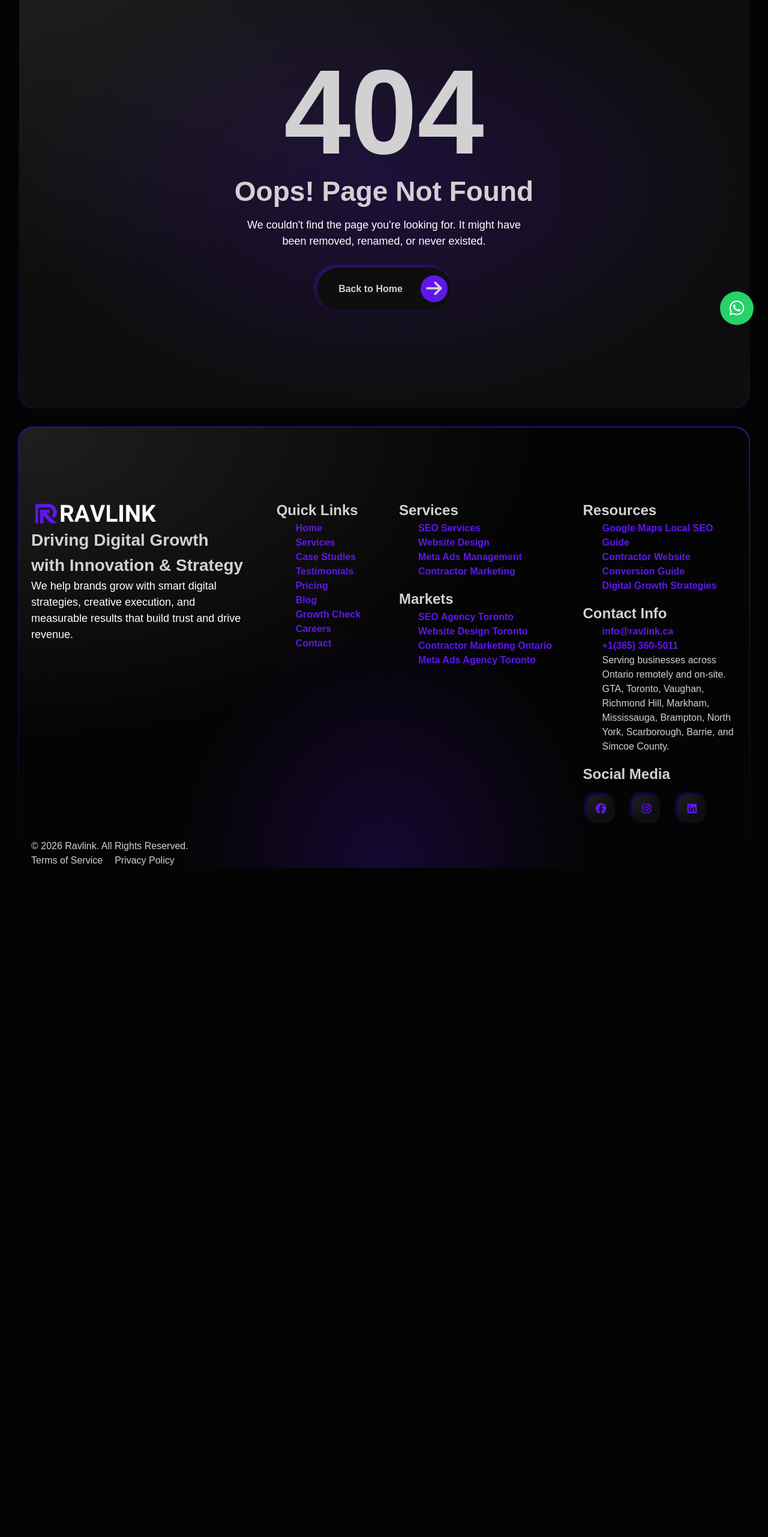
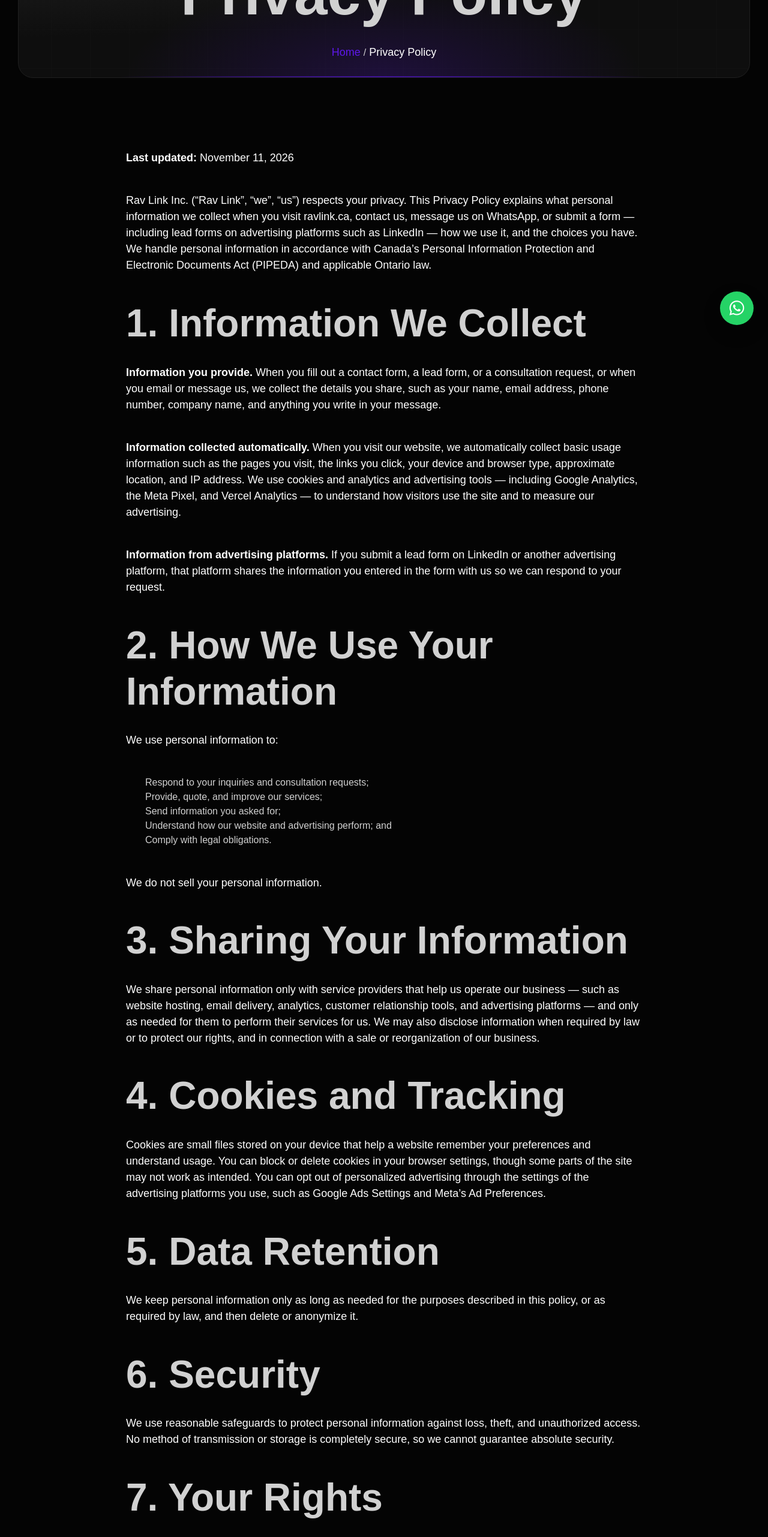
Before and after one commit to mabgcm/newravlink, a React (Vite) app: page /privacy-policy in a window 1280 px wide. Shown: the part 234-2797 px from the top of the page at 60% size. Before the commit the page ends 1681 px from the top, so only its background shows below. Built offline with nearby package versions, Linux system fonts and the light colour scheme; a web font is replaced by a local one.

Commit message:
Add Privacy Policy page and footer link

```diff
--- a/src/Components/Footer/footer.jsx
+++ b/src/Components/Footer/footer.jsx
@@ -152,7 +152,7 @@ const Footer = () => {
                             <span className="copyright">{t("footer.copyright", { year: new Date().getFullYear() })}</span>
                             <div className="d-flex flex-row gspace-2">
                                 <span className="legal-link" aria-disabled="true">{t("footer.terms")}</span>
-                                <span className="legal-link" aria-disabled="true">{t("footer.privacy")}</span>
+                                <NavLink to={langPath("/privacy-policy")} className="legal-link">{t("footer.privacy")}</NavLink>
                             </div>
                         </div>
 
--- /dev/null
+++ b/src/Page/PrivacyPolicy/index.jsx
@@ -0,0 +1,139 @@
+import React from "react";
+import { useTranslation } from "react-i18next";
+import HeadTitle from "../../Components/Head/HeadTitle";
+import BannerInnerSection from "../../Components/Banner/Inner";
+
+function PrivacyPolicyPage() {
+    const { t } = useTranslation();
+
+    return (
+        <>
+            <HeadTitle
+                title="Privacy Policy | Rav Link Inc."
+                description="How Rav Link Inc. collects, uses, and protects your personal information when you use ravlink.ca, contact us, or submit a lead form."
+            />
+            <BannerInnerSection
+                title={t("footer.privacy")}
+                currentPage={t("footer.privacy")}
+            />
+            <section className="section">
+                <div className="container">
+                    <div className="d-flex flex-column gspace-3" style={{ maxWidth: "860px", margin: "0 auto" }}>
+                        <p>
+                            <strong>Last updated:</strong> November 11, 2026
+                        </p>
+                        <p>
+                            Rav Link Inc. (&ldquo;Rav Link&rdquo;, &ldquo;we&rdquo;, &ldquo;us&rdquo;) respects
+                            your privacy. This Privacy Policy explains what personal information we collect
+                            when you visit ravlink.ca, contact us, message us on WhatsApp, or submit a form
+                            &mdash; including lead forms on advertising platforms such as LinkedIn &mdash; how
+                            we use it, and the choices you have. We handle personal information in accordance
+                            with Canada&rsquo;s Personal Information Protection and Electronic Documents Act
+                            (PIPEDA) and applicable Ontario law.
+                        </p>
+
+                        <h2>1. Information We Collect</h2>
+                        <p>
+                            <strong>Information you provide.</strong> When you fill out a contact form, a lead
+                            form, or a consultation request, or when you email or message us, we collect the
+                            details you share, such as your name, email address, phone number, company name,
+                            and anything you write in your message.
+                        </p>
+                        <p>
+                            <strong>Information collected automatically.</strong> When you visit our website, we
+                            automatically collect basic usage information such as the pages you visit, the
+                            links you click, your device and browser type, approximate location, and IP
+                            address. We use cookies and analytics and advertising tools &mdash; including
+                            Google Analytics, the Meta Pixel, and Vercel Analytics &mdash; to understand how
+                            visitors use the site and to measure our advertising.
+                        </p>
+                        <p>
+                            <strong>Information from advertising platforms.</strong> If you submit a lead form
+                            on LinkedIn or another advertising platform, that platform shares the information
+                            you entered in the form with us so we can respond to your request.
+                        </p>
+
+                        <h2>2. How We Use Your Information</h2>
+                        <p>We use personal information to:</p>
+                        <ul>
+                            <li>Respond to your inquiries and consultation requests;</li>
+                            <li>Provide, quote, and improve our services;</li>
+                            <li>Send information you asked for;</li>
+                            <li>Understand how our website and advertising perform; and</li>
+                            <li>Comply with legal obligations.</li>
+                        </ul>
+                        <p>We do not sell your personal information.</p>
+
+                        <h2>3. Sharing Your Information</h2>
+                        <p>
+                            We share personal information only with service providers that help us operate our
+                            business &mdash; such as website hosting, email delivery, analytics, customer
+                            relationship tools, and advertising platforms &mdash; and only as needed for them
+                            to perform their services for us. We may also disclose information when required
+                            by law or to protect our rights, and in connection with a sale or reorganization
+                            of our business.
+                        </p>
+
+                        <h2>4. Cookies and Tracking</h2>
+                        <p>
+                            Cookies are small files stored on your device that help a website remember your
+                            preferences and understand usage. You can block or delete cookies in your browser
+                            settings, though some parts of the site may not work as intended. You can opt out
+                            of personalized advertising through the settings of the advertising platforms you
+                            use, such as Google Ads Settings and Meta&rsquo;s Ad Preferences.
+                        </p>
+
+                        <h2>5. Data Retention</h2>
+                        <p>
+                            We keep personal information only as long as needed for the purposes described in
+                            this policy, or as required by law, and then delete or anonymize it.
+                        </p>
+
+                        <h2>6. Security</h2>
+                        <p>
+                            We use reasonable safeguards to protect personal information against loss, theft,
+                            and unauthorized access. No method of transmission or storage is completely secure,
+                            so we cannot guarantee absolute security.
+                        </p>
+
+                        <h2>7. Your Rights</h2>
+                        <p>
+                            Under PIPEDA, you may request access to the personal information we hold about
+                            you, ask us to correct it, or withdraw your consent to our use of it, subject to
+                            legal and contractual limits. To make a request, contact us using the details
+                            below. If you are not satisfied with our response, you may contact the Office of
+                            the Privacy Commissioner of Canada.
+                        </p>
+
+                        <h2>8. Third-Party Links</h2>
+                        <p>
+                            Our website may link to third-party websites or services. We are not responsible
+                            for their privacy practices, and we encourage you to read their privacy policies.
+                        </p>
+
+                        <h2>9. Children&rsquo;s Privacy</h2>
+                        <p>
+                            Our services are directed to businesses and are not intended for children under
+                            13. We do not knowingly collect personal information from children under 13.
+                        </p>
+
+                        <h2>10. Changes to This Policy</h2>
+                        <p>
+                            We may update this policy from time to time. The updated version will be posted on
+                            this page with a new &ldquo;Last updated&rdquo; date.
+                        </p>
+
+                        <h2>11. Contact Us</h2>
+                        <p>
+                            Questions about this policy or your personal information? Contact us at{" "}
+                            <a href="mailto:info@ravlink.ca">info@ravlink.ca</a> or +1 (365) 360-5011.
+                            Rav Link Inc., Ontario, Canada.
+                        </p>
+                    </div>
+                </div>
+            </section>
+        </>
+    );
+}
+
+export default PrivacyPolicyPage;
--- a/src/Routers.jsx
+++ b/src/Routers.jsx
@@ -23,6 +23,7 @@ const CareersPage = lazy(() => import("./Page/Careers"));
 const ColdCallerPositionPage = lazy(() => import("./Page/Careers/ColdCaller"));
 const ColdCallerApplicationPage = lazy(() => import("./Page/Careers/Apply"));
 const IvoryBritePage = lazy(() => import("./Page/IvoryBrite"));
+const PrivacyPolicyPage = lazy(() => import("./Page/PrivacyPolicy"));
 
 // Shared page routes — rendered relative to parent match (/tr/* or /*)
 function PageRoutes() {
@@ -45,6 +46,7 @@ function PageRoutes() {
             <Route path="blog/:slug" element={<SinglePostPage />} />
             <Route path="single_post" element={<SinglePostPage />} />
             <Route path="contact" element={<ContactPage />} />
+            <Route path="privacy-policy" element={<PrivacyPolicyPage />} />
             <Route path="growth-check" element={<GrowthCheckPage />} />
             <Route path="ivory-brite" element={<IvoryBritePage />} />
             <Route path="careers" element={<CareersPage />} />
```
